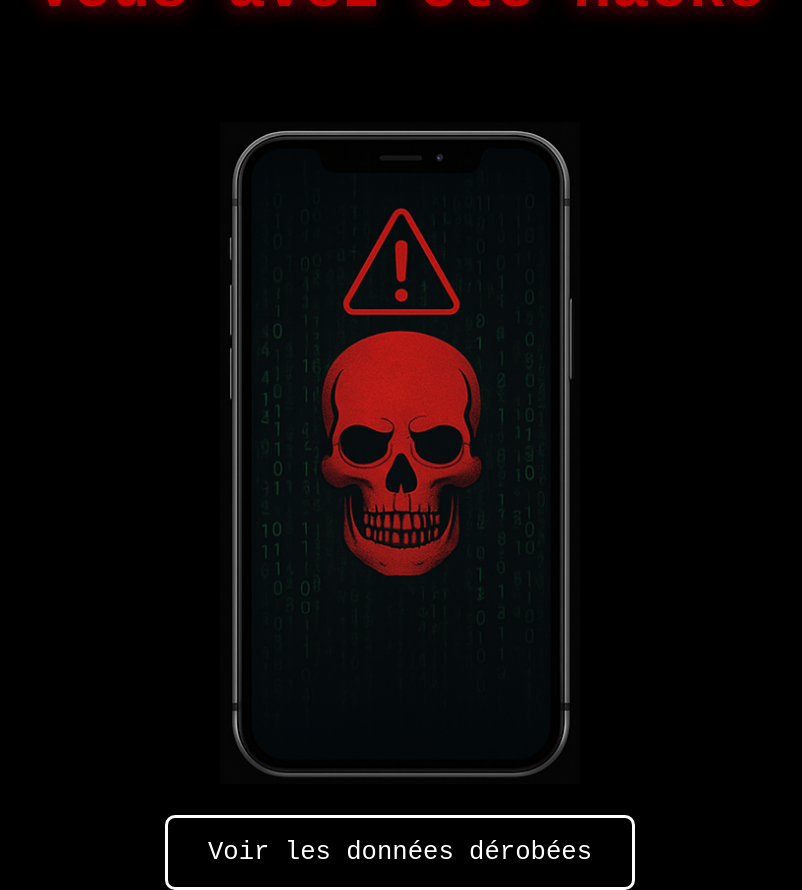
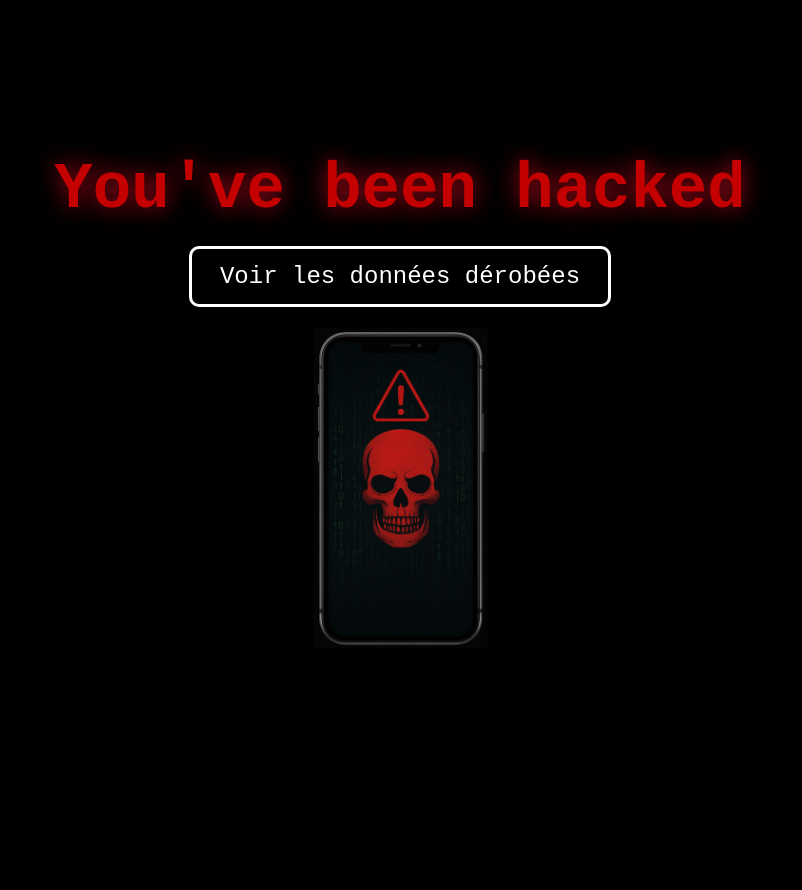
Before and after one commit to Spartagore/cyber-prevention, a plain HTML site: page hacked.html in a window 1280 px wide. Shown: the whole page, without its empty margins (240-1042 px from the left). After the commit the page ends 800 px from the top, so only its background shows below. Drawn offline with Linux system fonts and the light colour scheme.

Commit message:
Update hacked.html

```diff
--- a/hacked.html
+++ b/hacked.html
@@ -3,24 +3,30 @@
 <head>
   <meta charset="UTF-8">
   <meta name="viewport" content="width=device-width, initial-scale=1.0">
-  <title>Vous avez été "hacké" !</title>
+  <title>You’ve been hacked</title>
   <style>
+    * {
+      box-sizing: border-box;
+    }
+
     body {
       background: #000;
       color: #f00;
       font-family: "Courier New", monospace;
-      height: 100vh;
+      min-height: 100dvh;
       display: flex;
       flex-direction: column;
       align-items: center;
       justify-content: center;
       text-align: center;
       margin: 0;
+      padding: 20px;
+      gap: 20px;
     }
 
     h1 {
-      font-size: 4rem;
-      margin-bottom: 1.5em;
+      font-size: clamp(2rem, 8vw, 4rem);
+      margin: 0;
       animation: flicker 1.2s infinite alternate;
       text-shadow: 0 0 20px red, 0 0 40px crimson;
     }
@@ -31,10 +37,33 @@
       100% { opacity: 1; text-shadow: 0 0 20px red; }
     }
 
+    a.button {
+      border: 3px solid #fff;
+      color: #fff;
+      padding: 14px 28px;
+      text-decoration: none;
+      border-radius: 10px;
+      font-size: clamp(1rem, 4.5vw, 1.5rem);
+      opacity: 0;
+      animation: fadein 2.5s forwards 2.5s;
+      transition: background 0.3s, transform 0.2s;
+    }
+
+    a.button:hover {
+      background: red;
+      border-color: red;
+      transform: scale(1.05);
+    }
+
+    @keyframes fadein {
+      to { opacity: 1; }
+    }
+
     img {
-      width: 360px;
       max-width: 80%;
-      margin-bottom: 2em;
+      max-height: 40dvh;
+      width: auto;
+      height: auto;
       animation: glitch 2s infinite;
     }
 
@@ -46,34 +75,12 @@
       80% { transform: translate(-1px, -1px); }
       100% { transform: translate(0, 0); }
     }
-
-    a.button {
-      border: 3px solid #fff;
-      color: #fff;
-      padding: 20px 40px;
-      text-decoration: none;
-      border-radius: 10px;
-      font-size: 1.6rem;
-      opacity: 0;
-      animation: fadein 2.5s forwards 2.5s;
-      transition: background 0.3s, transform 0.2s;
-    }
-
-    a.button:hover {
-      background: red;
-      border-color: red;
-      transform: scale(1.1);
-    }
-
-    @keyframes fadein {
-      to { opacity: 1; }
-    }
   </style>
 </head>
 <body>
-  <h1>Vous avez été hacké</h1>
+  <h1>You've been hacked</h1>
+  <a class="button" href="stolen.html">Voir les données dérobées</a>
   <img src="static/img/hacked_phone.png" alt="Hacked phone" />
-  <a class="button" href="stolen.html">Voir les données dérobées</a>
 
   <audio autoplay>
     <source src="static/sounds/hack_alert.mp3" type="audio/mpeg">
```
